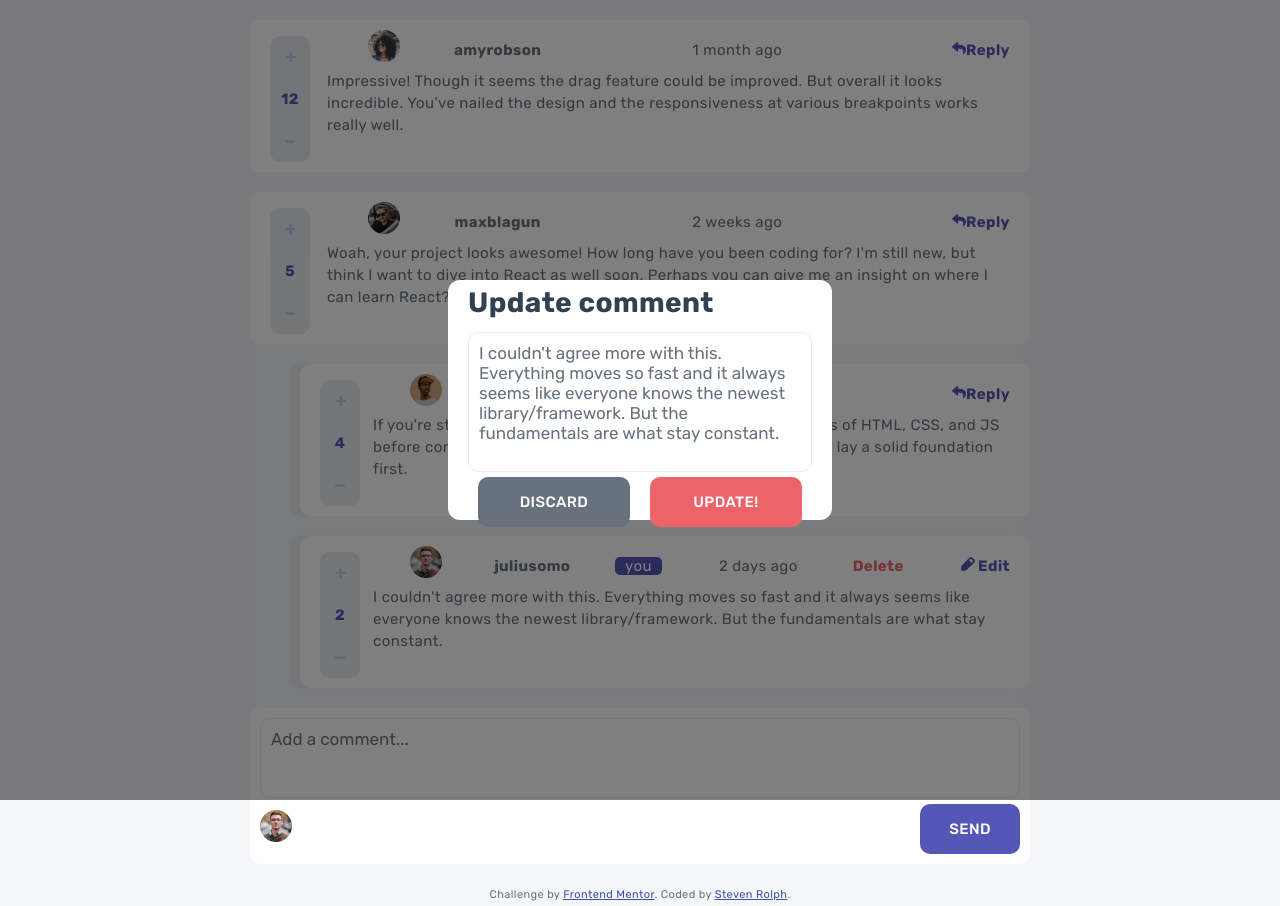
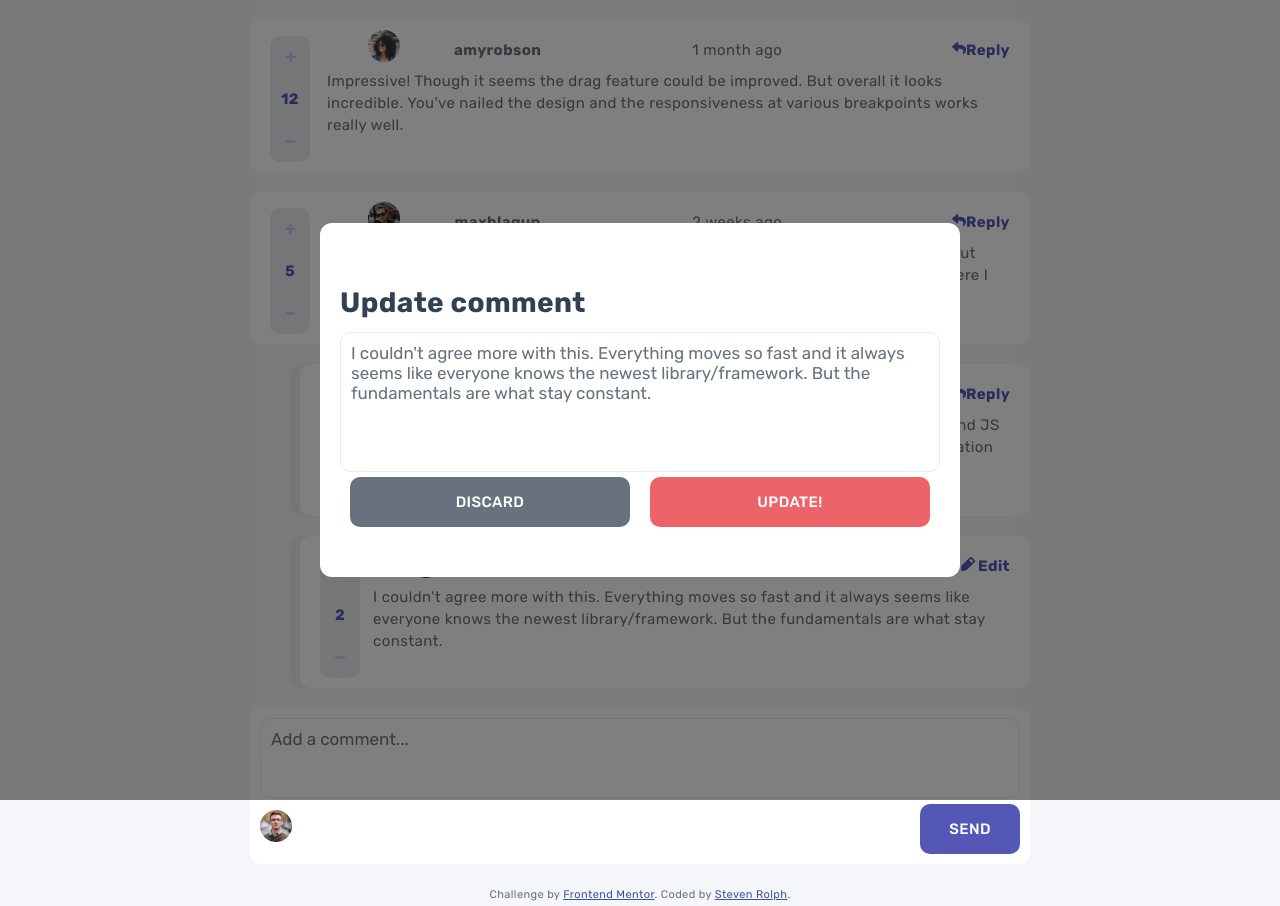
Before and after one commit to valleyman89/FrontEndMentor-Solution---Interactive-comments-section, a React (Create React App) app: page / in a window 1280 px wide. Both pictures are taken after a click on the button "Edit". Built offline with nearby package versions, Linux system fonts and the light colour scheme; some icons are missing.

Commit message:
adjust modal container for wider screens

```diff
--- a/src/index.css
+++ b/src/index.css
@@ -358,7 +358,8 @@ button {
 
 @media screen and (min-width: 1000px) {
   .modal-container {
-    width: 30vw;
-    height: 30vh;
+    width: 50vw;
+    height: fit-content;
+    margin: 2rem;
   }
 }
```
